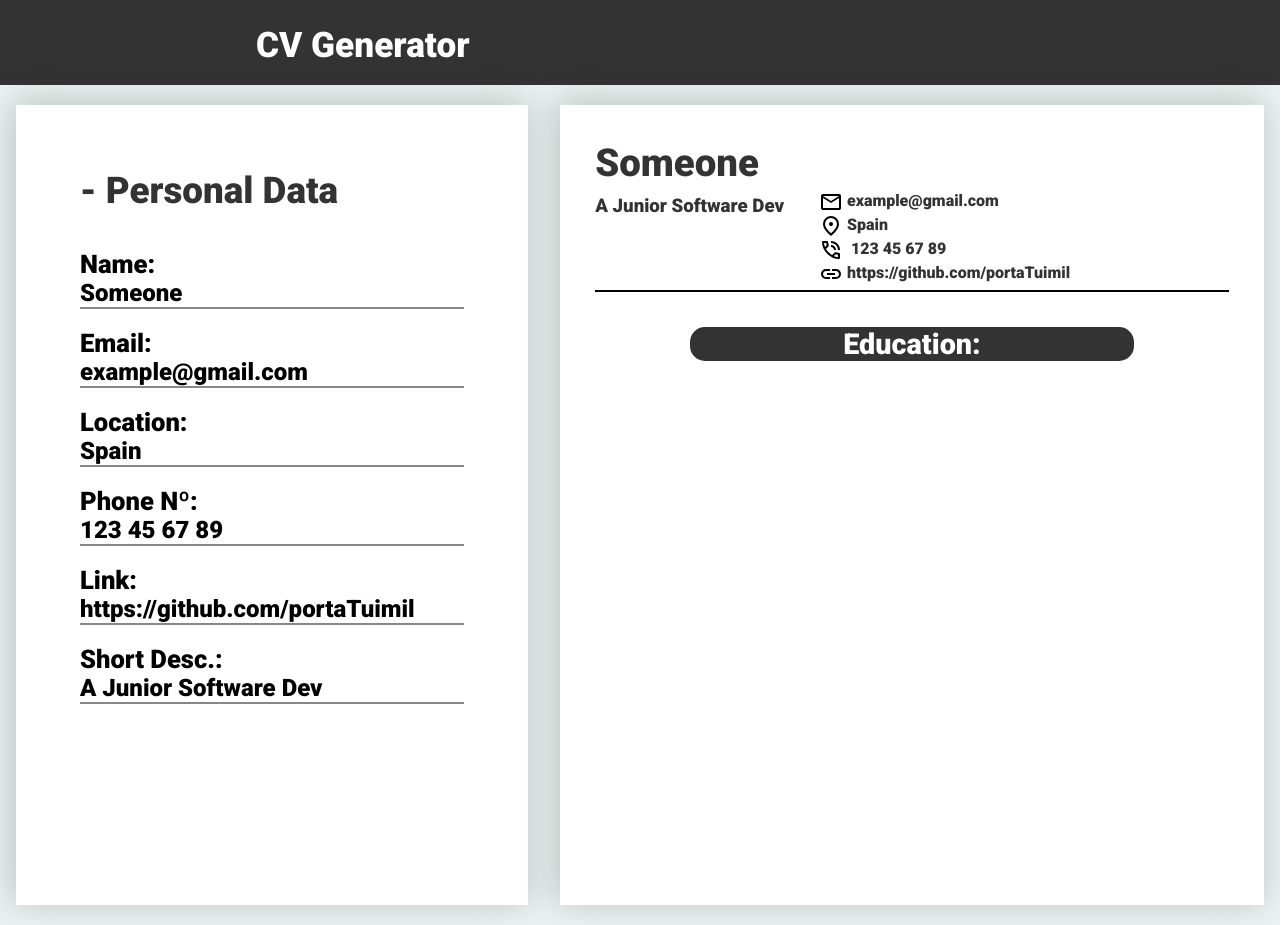
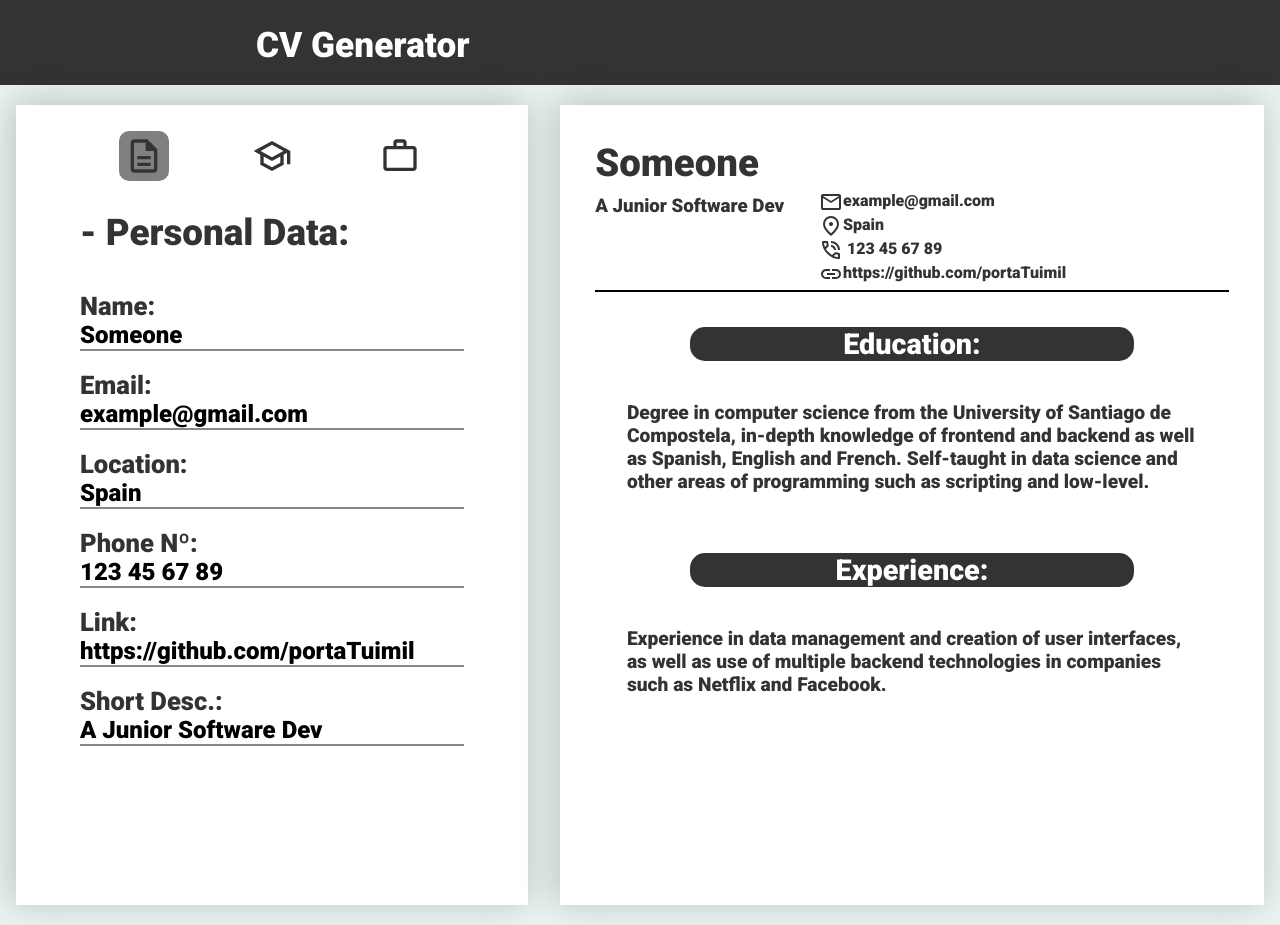
Before and after one commit to portaTuimil/CV_Generator, a React (Vite) app: page / in a window 1280 px wide. Built offline with nearby package versions, Linux system fonts and the light colour scheme.

Commit message:
feat: logic sistem finished

```diff
--- a/src/App.jsx
+++ b/src/App.jsx
@@ -17,47 +17,8 @@ function Navbar(){
     </nav>
   )
 }
-let x = {}
-function Container(){
-  const [user, setUser] = useState({
-    userName: 'Someone',
-    email: 'example@gmail.com',
-    location:'Spain',
-    phone:'123 45 67 89',
-    link:'https://github.com/portaTuimil',
-    shortDesc:'A Junior Software Dev',
-  });
-
-  const handleChange = e => {
-    const { name, value } = e.target;
-    setUser(prevState => ({
-        ...prevState,
-        [name]: value
-    }));
-    x = user;
-  };
-
-  return(
-    <div className="container">
-      <div className="left-container">
-      <div className="panel" id='panel1'>
-        - Personal Data
-      </div>
-        <form action="">
-            <label>Name: </label> <input type="text"  value={user.userName} name='userName' onChange={handleChange}/><br></br><br></br>
-            <label>Email: </label> <input type="text"  value={user.email} name='email' onChange={handleChange}/> <br></br><br></br>
-            <label>Location: </label> <input type="text"  value={user.location} name='location' onChange={handleChange}/><br></br><br></br>
-            <label>Phone Nº: </label> <input type="text"  value={user.phone} name='location' onChange={handleChange}/><br></br><br></br>
-            <label>Link: </label> <input type="text"  value={user.link} name='link' onChange={handleChange}/><br></br><br></br>
-            <label>Short Desc.: </label> <input type="text"  value={user.shortDesc} name='shortDesc' onChange={handleChange}/><br></br><br></br>
-        </form>
-      </div>
-      <CurriculumVitae {...user}></CurriculumVitae>
-    </div>)
-}
 
 function CurriculumVitae(user){
-
   return(
       <div className="right-container">
         <div className="presentation">
@@ -74,11 +35,103 @@ function CurriculumVitae(user){
         </div>
         <div className="cvbody">
             <div className="educationTitle"><p>Education:</p></div>
+            <div className="education">{user.education}</div>
+            <div className="educationTitle"><p>Experience:</p></div>
+            <div className="education">{user.experience}</div>
         </div>
       </div>
   )
 }
 
+//Container
+function Container(){
+  const [selected, setSelected] = useState('first');
 
+  const [user, setUser] = useState({
+    userName: 'Someone',
+    email: 'example@gmail.com',
+    location:'Spain',
+    phone:'123 45 67 89',
+    link:'https://github.com/portaTuimil',
+    shortDesc:'A Junior Software Dev',
+    education:'Degree in computer science from the University of Santiago de Compostela, in-depth knowledge of frontend and backend as well as Spanish, English and French. Self-taught in data science and other areas of programming such as scripting and low-level.',
+    experience:'Experience in data management and creation of user interfaces, as well as use of multiple backend technologies in companies such as Netflix and Facebook.'
+  });
+
+  const handleChange = e => {
+    const { name, value } = e.target;
+    setUser(prevState => ({
+        ...prevState,
+        [name]: value
+    }));
+  };
+
+  //First Page
+  if(selected === 'first'){
+    return(
+      <div className="container">
+        <div className="left-container">
+          <div className="iconSelector">
+            <button onClick={() => setSelected('first')} style={{ background: 'grey', borderRadius: '10px'}}><svg xmlns="http://www.w3.org/2000/svg" height="40" viewBox="0 -960 960 960" width="40"><path d="M320-240h320v-80H320v80Zm0-160h320v-80H320v80ZM240-80q-33 0-56.5-23.5T160-160v-640q0-33 23.5-56.5T240-880h320l240 240v480q0 33-23.5 56.5T720-80H240Zm280-520v-200H240v640h480v-440H520ZM240-800v200-200 640-640Z"/></svg></button>
+            <button onClick={() => setSelected('second')}><svg xmlns="http://www.w3.org/2000/svg" height="40" viewBox="0 -960 960 960" width="40"><path d="M480-120 200-272v-240L40-600l440-240 440 240v320h-80v-276l-80 44v240L480-120Zm0-332 274-148-274-148-274 148 274 148Zm0 241 200-108v-151L480-360 280-470v151l200 108Zm0-241Zm0 90Zm0 0Z"/></svg></button>
+            <button onClick={() => setSelected('third')}><svg xmlns="http://www.w3.org/2000/svg" height="40" viewBox="0 -960 960 960" width="40"><path d="M160-120q-33 0-56.5-23.5T80-200v-440q0-33 23.5-56.5T160-720h160v-80q0-33 23.5-56.5T400-880h160q33 0 56.5 23.5T640-800v80h160q33 0 56.5 23.5T880-640v440q0 33-23.5 56.5T800-120H160Zm0-80h640v-440H160v440Zm240-520h160v-80H400v80ZM160-200v-440 440Z"/></svg></button>
+          </div>
+        <div className="panel">
+          - Personal Data:
+        </div>
+          <form action="">
+              <label>Name: </label> <input type="text"  value={user.userName} name='userName' onChange={handleChange}/><br></br><br></br>
+              <label>Email: </label> <input type="text"  value={user.email} name='email' onChange={handleChange}/> <br></br><br></br>
+              <label>Location: </label> <input type="text"  value={user.location} name='location' onChange={handleChange}/><br></br><br></br>
+              <label>Phone Nº: </label> <input type="text"  value={user.phone} name='location' onChange={handleChange}/><br></br><br></br>
+              <label>Link: </label> <input type="text"  value={user.link} name='link' onChange={handleChange}/><br></br><br></br>
+              <label>Short Desc.: </label> <input type="text"  value={user.shortDesc} name='shortDesc' onChange={handleChange}/><br></br><br></br>
+          </form>
+        </div>
+        <CurriculumVitae {...user}></CurriculumVitae>
+      </div>
+    )
+  //Second Page
+  }else if(selected === 'second'){
+    return(
+      <div className="container">
+        <div className="left-container">
+          <div className="iconSelector">
+            <button onClick={() => setSelected('first')}><svg xmlns="http://www.w3.org/2000/svg" height="40" viewBox="0 -960 960 960" width="40"><path d="M320-240h320v-80H320v80Zm0-160h320v-80H320v80ZM240-80q-33 0-56.5-23.5T160-160v-640q0-33 23.5-56.5T240-880h320l240 240v480q0 33-23.5 56.5T720-80H240Zm280-520v-200H240v640h480v-440H520ZM240-800v200-200 640-640Z"/></svg></button>
+            <button onClick={() => setSelected('second')} style={{ background: 'grey', borderRadius: '10px'}}><svg xmlns="http://www.w3.org/2000/svg" height="40" viewBox="0 -960 960 960" width="40"><path d="M480-120 200-272v-240L40-600l440-240 440 240v320h-80v-276l-80 44v240L480-120Zm0-332 274-148-274-148-274 148 274 148Zm0 241 200-108v-151L480-360 280-470v151l200 108Zm0-241Zm0 90Zm0 0Z"/></svg></button>
+            <button onClick={() => setSelected('third')}><svg xmlns="http://www.w3.org/2000/svg" height="40" viewBox="0 -960 960 960" width="40"><path d="M160-120q-33 0-56.5-23.5T80-200v-440q0-33 23.5-56.5T160-720h160v-80q0-33 23.5-56.5T400-880h160q33 0 56.5 23.5T640-800v80h160q33 0 56.5 23.5T880-640v440q0 33-23.5 56.5T800-120H160Zm0-80h640v-440H160v440Zm240-520h160v-80H400v80ZM160-200v-440 440Z"/></svg></button>
+          </div>
+          <div className="panel">
+          - Education:
+          </div>
+          <form action="">
+              <label>Education: </label> <textarea name="education" value={user.education} onChange={handleChange}></textarea><br></br><br></br>
+          </form>
+        </div>
+        <CurriculumVitae {...user}></CurriculumVitae>
+      </div>
+      )
+  //Third Page
+  }else if(selected === 'third'){
+    return(
+      <div className="container">
+        <div className="left-container">
+          <div className="iconSelector">
+            <button onClick={() => setSelected('first')}><svg xmlns="http://www.w3.org/2000/svg" height="40" viewBox="0 -960 960 960" width="40"><path d="M320-240h320v-80H320v80Zm0-160h320v-80H320v80ZM240-80q-33 0-56.5-23.5T160-160v-640q0-33 23.5-56.5T240-880h320l240 240v480q0 33-23.5 56.5T720-80H240Zm280-520v-200H240v640h480v-440H520ZM240-800v200-200 640-640Z"/></svg></button>
+            <button onClick={() => setSelected('second')}><svg xmlns="http://www.w3.org/2000/svg" height="40" viewBox="0 -960 960 960" width="40"><path d="M480-120 200-272v-240L40-600l440-240 440 240v320h-80v-276l-80 44v240L480-120Zm0-332 274-148-274-148-274 148 274 148Zm0 241 200-108v-151L480-360 280-470v151l200 108Zm0-241Zm0 90Zm0 0Z"/></svg></button>
+            <button onClick={() => setSelected('third')} style={{ background: 'grey', borderRadius: '10px'}}><svg xmlns="http://www.w3.org/2000/svg" height="40" viewBox="0 -960 960 960" width="40"><path d="M160-120q-33 0-56.5-23.5T80-200v-440q0-33 23.5-56.5T160-720h160v-80q0-33 23.5-56.5T400-880h160q33 0 56.5 23.5T640-800v80h160q33 0 56.5 23.5T880-640v440q0 33-23.5 56.5T800-120H160Zm0-80h640v-440H160v440Zm240-520h160v-80H400v80ZM160-200v-440 440Z"/></svg></button>
+          </div>
+          <div className="panel">
+          - Experience:
+          </div>
+          <form action="">
+              <label>Experience: </label> <textarea name="experience" value={user.experience} onChange={handleChange}></textarea><br></br><br></br>
+          </form>
+        </div>
+        <CurriculumVitae {...user}></CurriculumVitae>
+      </div>
+      )
+  }
+}
 
 export default App
--- a/src/index.css
+++ b/src/index.css
@@ -45,6 +45,7 @@ nav{
     width: 40%;
     margin: auto;
     padding: 5%;
+    padding-top: 2%;
     box-sizing: border-box;
     -webkit-box-shadow: -3px -3px 33px 1px rgba(0,0,0,0.2);
     -moz-box-shadow: -3px -3px 33px 1px rgba(0,0,0,0.2);
@@ -62,9 +63,35 @@ nav{
     color:#333;
 }
 
+.iconSelector{
+    display: flex;
+    align-items: center;
+    justify-content: space-around;
+    margin-bottom: 30px;
+}
+
+.iconSelector> button{
+    height: 50px;
+    width: 50px;
+    background-color: white;
+    border: none;
+}
+
+.iconSelector> button:hover{
+    cursor: pointer;
+}
+
+.iconSelector> button:hover{
+    cursor: pointer;
+}
+
+button:hover > svg{
+    transform: scale(1.2);
+}
+
 .presentation{
     background-color: white;
-    height: 150px;
+    min-height: 150px;
     width: 90%;
     border-bottom: 2px solid black;
     margin: 5%;
@@ -74,6 +101,7 @@ nav{
 .name{
     font-size: 2.4rem;
     margin-right: 60px;
+    min-width: 60%;
 }
 
 .list{
@@ -100,14 +128,20 @@ input{
     width: 100%;
 }
 
+input:focus{
+    outline: none;
+}
+
 label{
     font-size: 1.6rem;
+    color:#333;
 }
 
 svg{
     vertical-align: middle;
     display: inline-block;
-    margin-right: 4px;
+    margin: auto;
+    fill:#333;
 }
 
 .shortDesc{
@@ -120,6 +154,7 @@ svg{
     width: 90%;
     margin: auto;
     display: flex;
+    flex-direction: column;
     justify-content: center;
     align-items: center;
 }
@@ -134,3 +169,17 @@ svg{
     justify-content: center;
     align-items: center;
 }
+
+.education{
+    width: 90%;
+    margin-top: 40px;
+    font-size: 1.2rem;
+    margin-bottom: 60px;
+}
+
+textarea{
+    height: 400px;
+    width: 90%;
+    font-size: 1.2rem;
+    padding: 20px;
+}
```
